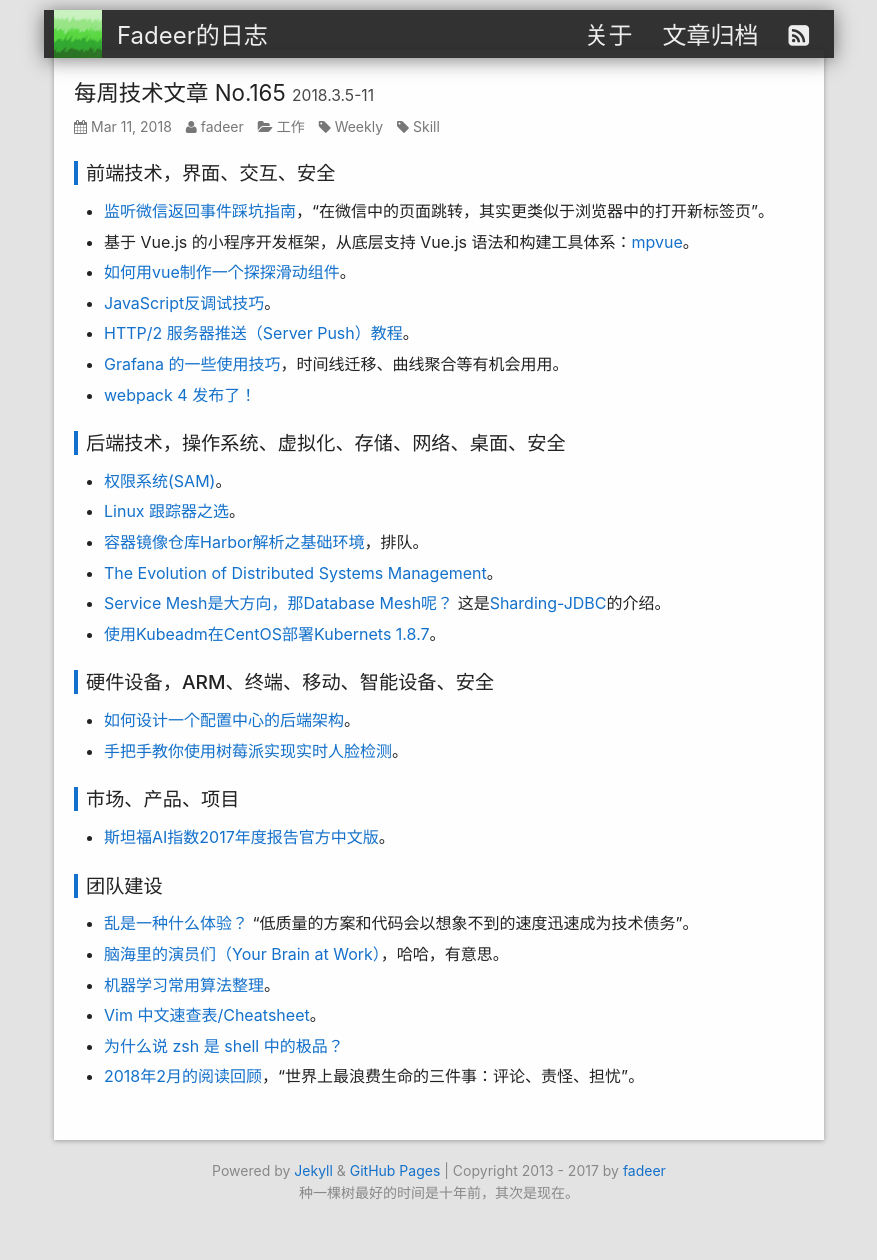
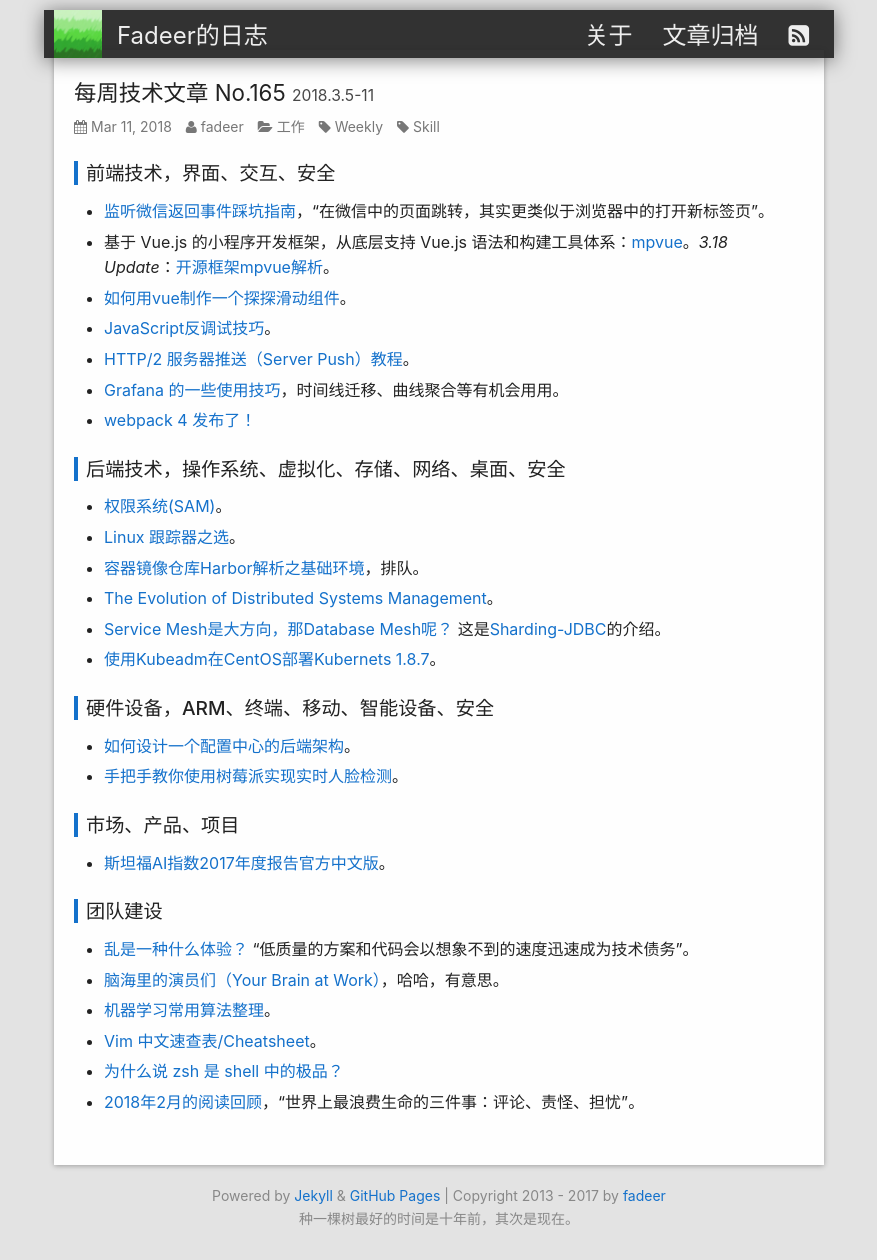
Before and after one commit to fadeer/fadeer.github.io, a Jekyll site: the page built from _posts/weekly2/2018-03-11-weekly-165.md, in a window 1280 px wide and 1260 px high. Shown: the whole window, without its empty margins (201-1078 px from the left). Built offline with Jekyll 4.4.1, drawn with Linux system fonts in a browser that asks for light colours.

Commit message:
update post

```diff
--- a/_posts/weekly2/2018-03-11-weekly-165.md
+++ b/_posts/weekly2/2018-03-11-weekly-165.md
@@ -11,7 +11,7 @@ tags: Weekly Skill
 前端技术，界面、交互、安全
 ----
 * [监听微信返回事件踩坑指南](https://segmentfault.com/a/1190000013629280)，“在微信中的页面跳转，其实更类似于浏览器中的打开新标签页”。
-* 基于 Vue.js 的小程序开发框架，从底层支持 Vue.js 语法和构建工具体系：[mpvue](https://github.com/Meituan-Dianping/mpvue)。
+* 基于 Vue.js 的小程序开发框架，从底层支持 Vue.js 语法和构建工具体系：[mpvue](https://github.com/Meituan-Dianping/mpvue)。*3.18 Update*：[开源框架mpvue解析](https://tech.meituan.com/mt-mpvue-development-framework.html)。
 * [如何用vue制作一个探探滑动组件](https://segmentfault.com/a/1190000013559739)。
 * [JavaScript反调试技巧](http://www.freebuf.com/articles/system/163579.html)。
 * [HTTP/2 服务器推送（Server Push）教程](http://www.ruanyifeng.com/blog/2018/03/http2_server_push.html)。
```
